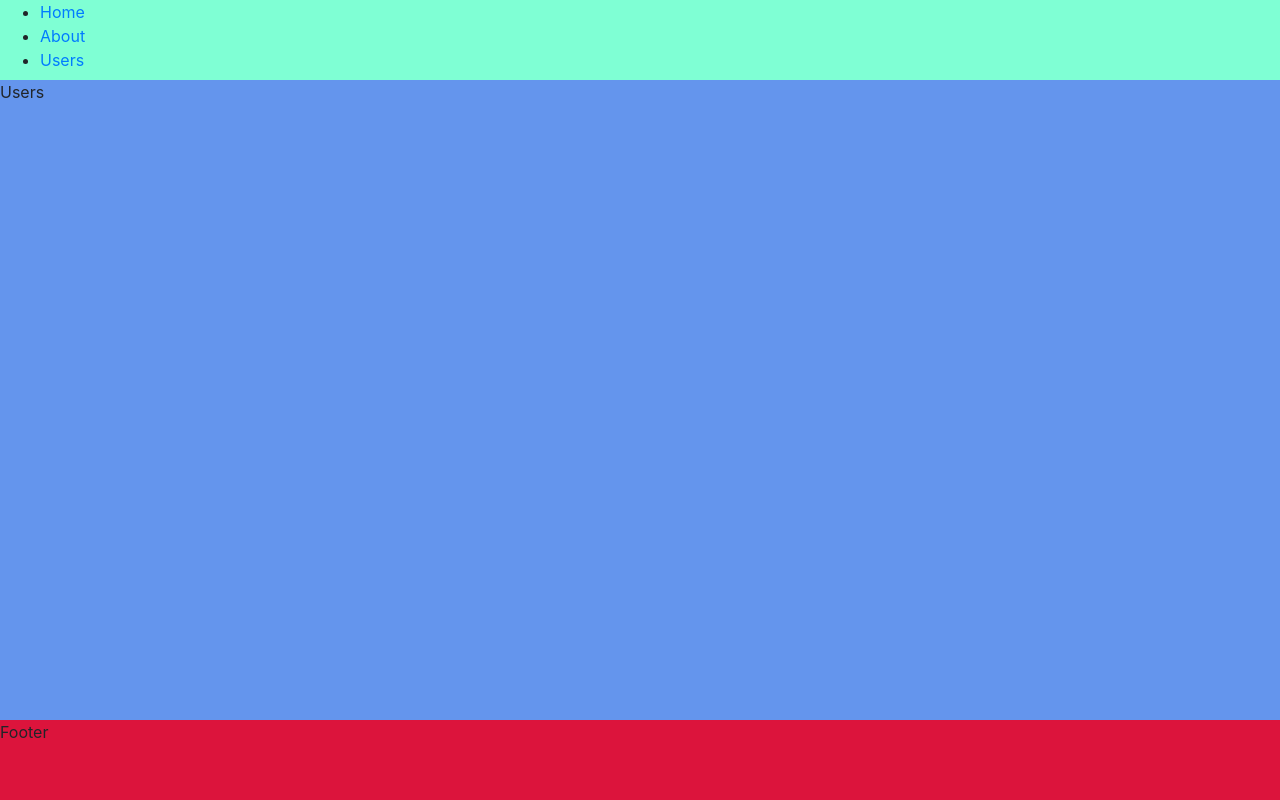
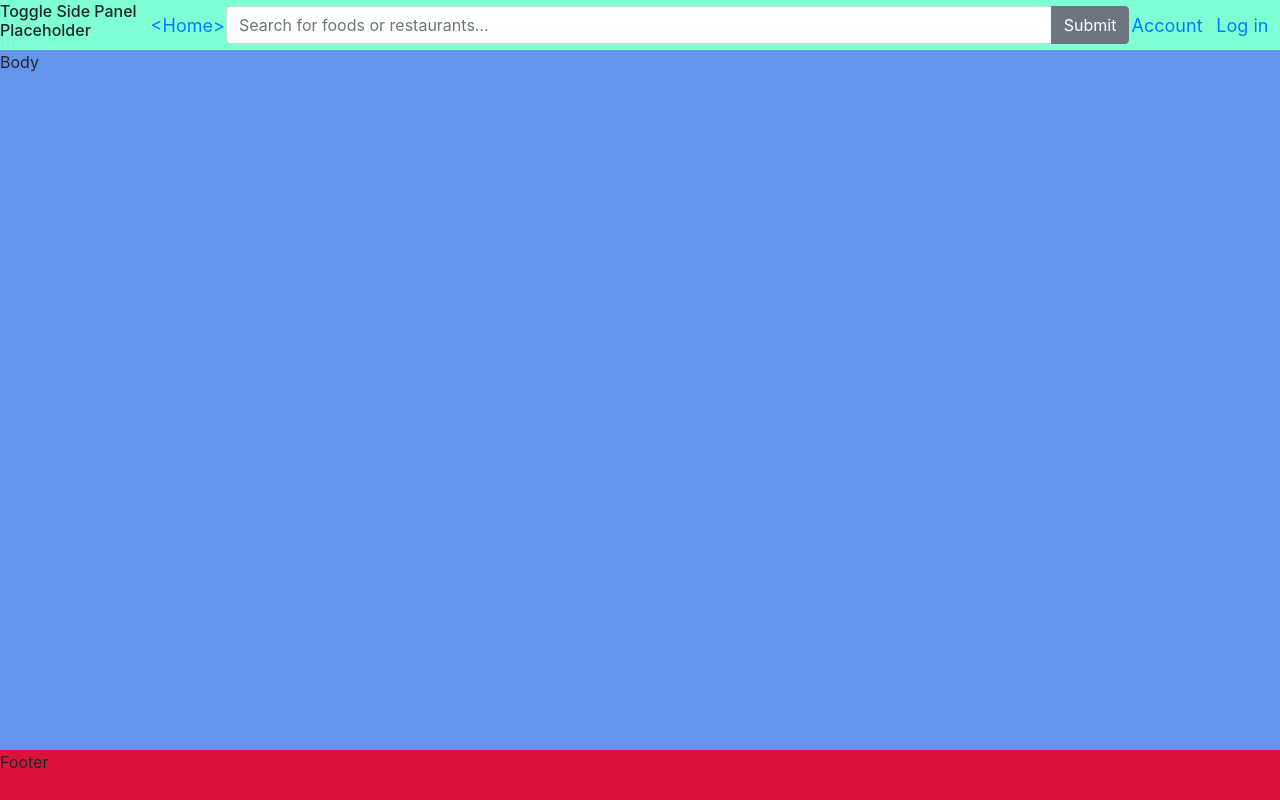
Before and after one commit to AY19-20-CS2102-Team-Project-T22/tp, a React (Create React App) app in the folder frontend/react-fds/: page /users in a window 1280 px wide. Built offline with nearby package versions, Linux system fonts and the light colour scheme.

Commit message:
Added new components for frontend.

```diff
--- a/frontend/react-fds/src/App.css
+++ b/frontend/react-fds/src/App.css
@@ -1,18 +1,21 @@
 .header {
   width: 100%;
-  height: 10%;
+  height: 50px;
   background-color: aquamarine;
+  display: flex;
+  flex-direction: row;
+  align-items: center;
 }
 
 .body {
   width: 100%;
-  height: 80%;
+  height: calc(100vh - 50px - 50px);
   background-color: cornflowerblue;
 }
 
 .footer {
   width: 100%;
-  height: 10%;
+  height: 50px;
   background-color: crimson;
 }
 
--- a/frontend/react-fds/src/App.js
+++ b/frontend/react-fds/src/App.js
@@ -15,7 +15,11 @@ class App extends React.Component {
   constructor(props) {
     super(props)
 
-    this.state = {}
+    this.state = {
+      items: [],
+      isLoggedIn: true,
+      userId: null
+    }
 
     // Function bindings.
   }
@@ -24,16 +28,10 @@ class App extends React.Component {
     return (
       <div className='App'>
         <Router>
-          <Header />
+          <Header isLoggedIn={this.state.isLoggedIn} />
           <Body />
           <Footer />
         </Router>
-
-        {/* <Router>
-          <Header />
-          <Body />
-          <Footer />
-        </Router> */}
       </div>
     )
   }
--- a/frontend/react-fds/src/components/Body.js
+++ b/frontend/react-fds/src/components/Body.js
@@ -13,7 +13,8 @@ class Body extends React.Component {
   render() {
     return (
       <div className='body'>
-        <Route path='/' exact>
+        Body
+        {/* <Route path='/' exact>
           <Home />
         </Route>
         <Route path='/about'>
@@ -21,7 +22,7 @@ class Body extends React.Component {
         </Route>
         <Route path='/users'>
           <Users />
-        </Route>
+        </Route> */}
       </div>
     )
   }
--- a/frontend/react-fds/src/components/Header.js
+++ b/frontend/react-fds/src/components/Header.js
@@ -1,4 +1,5 @@
 import React from 'react'
+import { Button, InputGroup, InputGroupText, InputGroupAddon, Input } from 'reactstrap'
 import {
   BrowserRouter as Router,
   Switch,
@@ -7,22 +8,43 @@ import {
 } from 'react-router-dom'
 
 class Header extends React.Component {
+  constructor(props) {
+    super(props)
+  }
+
+  // componentDidMount() {
+  //   console.log('did mount')
+  // }
+
+  // componentDidUpdate() {
+  //   console.log('did update')
+  // }
+
   render() {
     return (
       <div className='header'>
-        <nav>
-          <ul>
-            <li>
-              <Link to='/'>Home</Link>
-            </li>
-            <li>
-              <Link to='/about'>About</Link>
-            </li>
-            <li>
-              <Link to='/users'>Users</Link>
-            </li>
-          </ul>
-        </nav>
+        <h6 style={{ flex: 2 }}>Toggle Side Panel Placeholder</h6>
+        <Link to='/' style={{ flex: 1, fontSize: '18px' }}>{'<Home>'}</Link>
+        <InputGroup style={{ flex: 12 }}>
+          <Input placeholder='Search for foods or restaurants...' />
+          <InputGroupAddon addonType="append">
+            <Button>
+              Submit
+            </Button>
+          </InputGroupAddon>
+        </InputGroup>
+        {this.props.isLoggedIn &&
+          <Link
+            to='/accountinfo'
+            style={{ flex: 1, fontSize: '18px', textAlign: 'center' }}>
+            Account
+          </Link>
+        }
+        <Link
+          to='/login'
+          style={{ flex: 1, fontSize: '18px', textAlign: 'center' }}>
+          Log in
+        </Link>
       </div>
     )
   }
```
Also changed, not shown: frontend/react-fds/src/components/Login.js (added).
